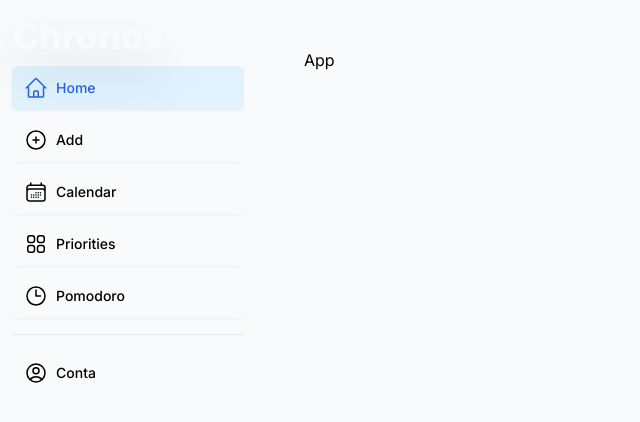
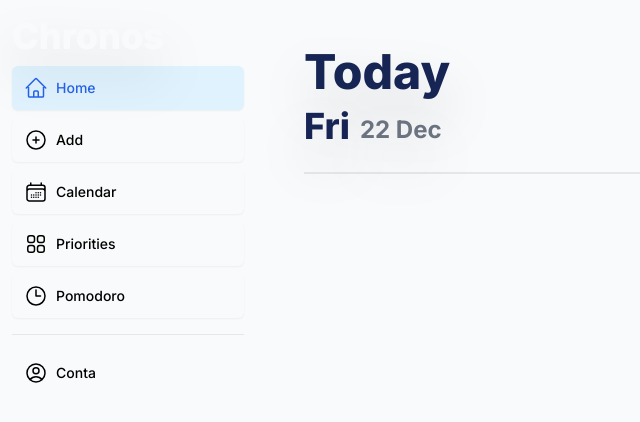
Before and after one commit to lucasKoyama/chronos-frontend, a Next.js app: page /app in a window 1280 px wide. Shown: the top 422 px of the page, without its empty margins (0-640 px from the left). Built offline with nearby package versions, Linux system fonts and the light colour scheme.

Commit message:
feat: headers of home made

```diff
--- a/src/app/app/(overview)/page.tsx
+++ b/src/app/app/(overview)/page.tsx
@@ -3,5 +3,32 @@ import { Metadata } from "next"
 export const metadata: Metadata = { title: 'Home' }
 
 export default function Page() {
-  return <p>App</p>
+  // TO-DO: refactor those functions to lib in utils of date functions to be used in other pages
+  const today = new Date();
+
+  const daysOfWeek = ['Sunday', 'Monday', 'Tuesday', 'Wednesday', 'Thursday', 'Friday', 'Saturday'];
+  const months = ['January','February','March','April','May','June','July','August','September','October','November','December'];
+
+  const dayOfWeekInNum = today.getDay();
+  const todayWeekName = daysOfWeek[dayOfWeekInNum];
+
+  const todayMonthName = months[today.getMonth()];
+  const todayDay = today.getDate();
+
+  console.log(todayDay);
+  return (
+    <section>
+      <header className="pb-5 border-b-2 border-gray-200">
+        <h2 className="text-5xl font-extrabold text-blue-950 drop-shadow-2xl">Today</h2>
+        <section className="flex items-end mt-2.5 mb-1.5">
+          <h2 className="text-4xl font-extrabold text-blue-950 drop-shadow-2xl mr-2.5">
+            {todayWeekName.slice(0, 3)}
+          </h2>
+          <h3 className="text-2xl font-bold text-gray-500 drop-shadow-2xl">
+            {`${todayDay} ${todayMonthName.slice(0, 3)}`}
+          </h3>
+        </section>
+      </header>
+    </section>
+  )
 }
```
